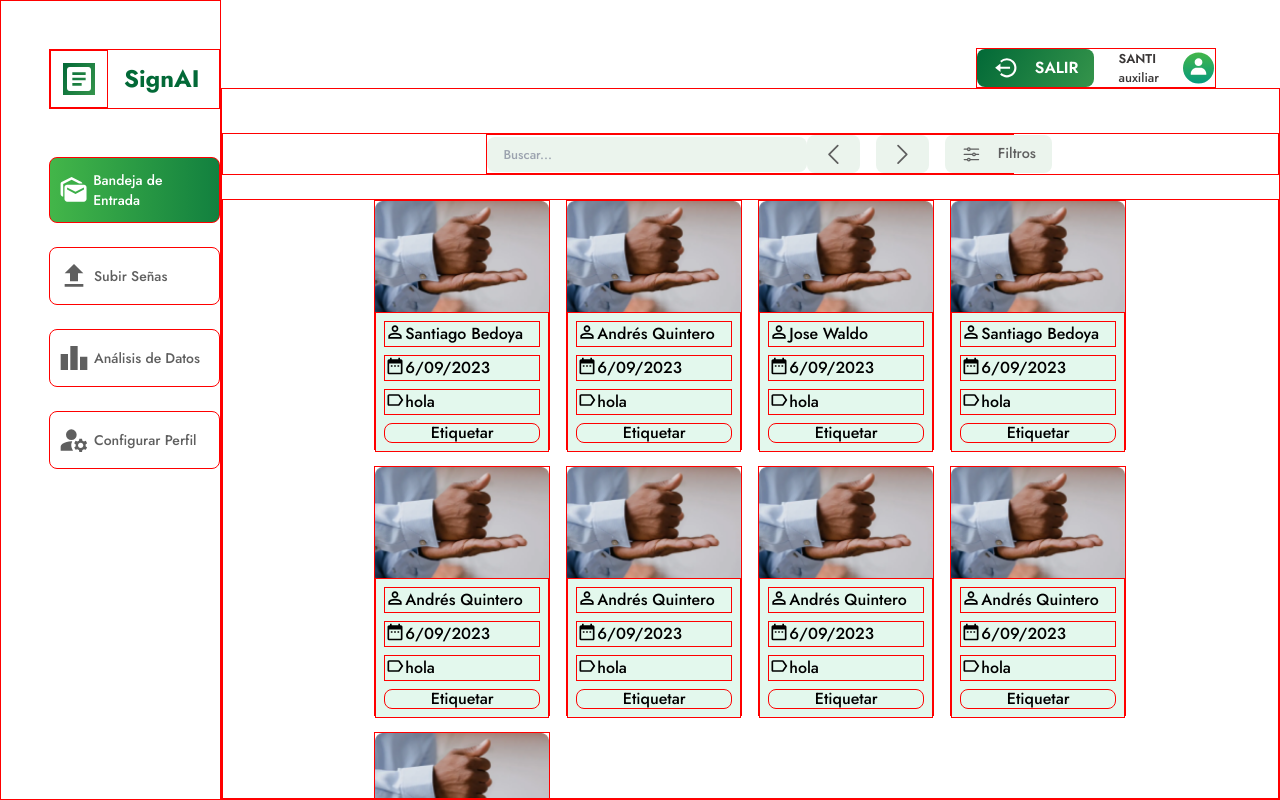
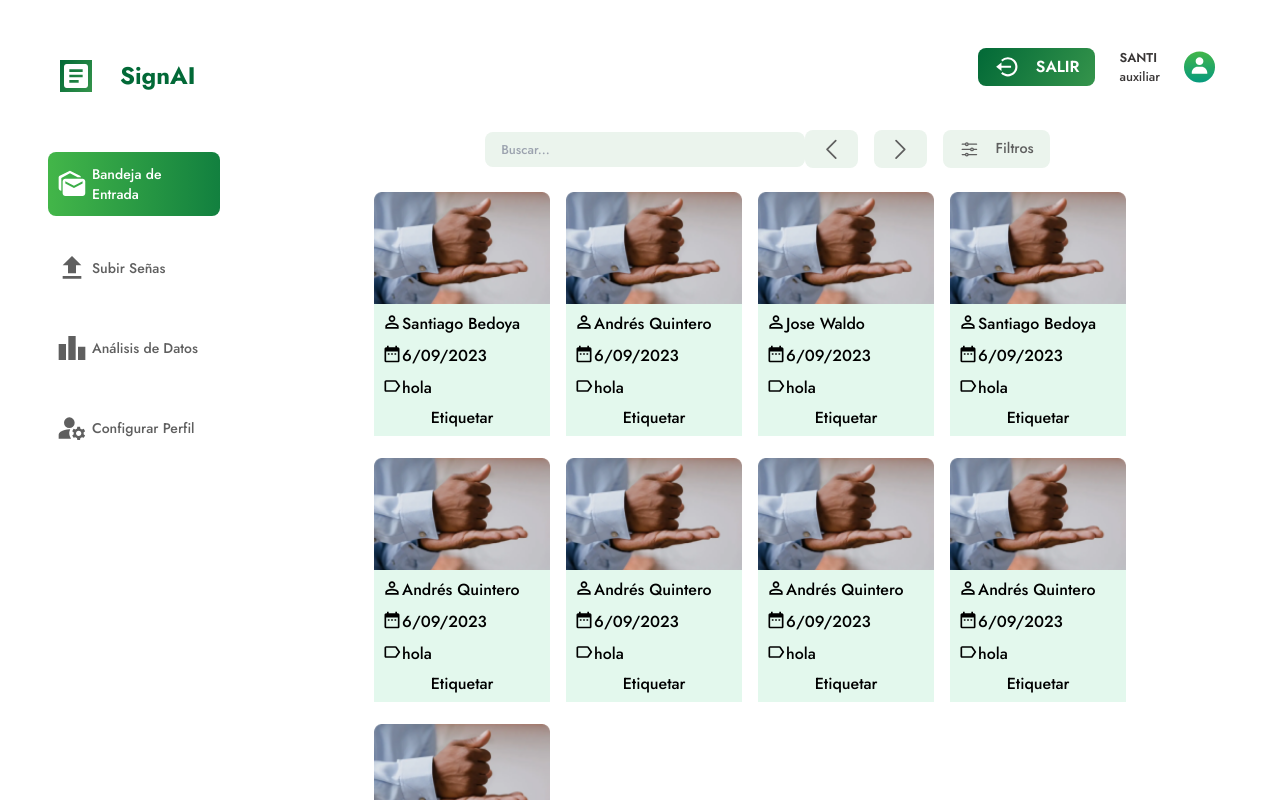
Before and after one commit to SignAIUdeA/SignAI, a Next.js app in the folder frontend/: page /ProfesionalDashboard in a window 1280 px wide. Built offline with nearby package versions, Linux system fonts and the light colour scheme.

Commit message:
Se sigue trabajando en las vistas

```diff
--- a/frontend/components/aside/ProvisionalSidebar.tsx
+++ b/frontend/components/aside/ProvisionalSidebar.tsx
@@ -9,10 +9,10 @@ import styles from './aside.module.css';
 const ProvisionalSidebar = () => {
   const router = useRouter()
   return (
-    <aside className='hidden w-64 md:flex flex-col gap-12 pt-12 pl-12 debug'>
+    <aside className='hidden w-64 md:flex flex-col gap-12 pt-12 pl-12'>
 
-        <div className='debug flex gap-4 items-center'>
-          <button className='bg-white debug'>
+        <div className=' flex gap-4 items-center'>
+          <button className='bg-white '>
             <MdArticle className='h-8 w-8 button-sidebar'/>
           </button>
           <span className='text-[var(--green-dark)] font-bold text-2xl'>SignAI</span>
@@ -23,7 +23,7 @@ const ProvisionalSidebar = () => {
             <li key={item.title} onClick={() => router.push(item.link)}>
               <Link
                 href={item.link}
-                className={router.pathname === item.link ? 'debug Link-sidebar background-active' : 'debug Link-sidebar background text-[var(--grey-light)]'}>
+                className={router.pathname === item.link ? ' Link-sidebar background-active' : ' Link-sidebar background text-[var(--grey-light)]'}>
                 {item.icon}
                 <span className='text-sm'>
                   {item.title}
--- a/frontend/components/aside/aside.services.tsx
+++ b/frontend/components/aside/aside.services.tsx
@@ -16,7 +16,7 @@ export const SidebarData: SidebarDataItemType[] = [
     {
         title: 'Subir Señas',
         icon: <MdFileUpload className='h-8 w-8'/>,
-        link: '/uploadfile'
+        link: '/profesionalUploadfile'
     },
     {
         title: 'Análisis de Datos',
--- a/frontend/components/card/Card.tsx
+++ b/frontend/components/card/Card.tsx
@@ -12,22 +12,22 @@ interface CardProps {
 
 const Card = ({name, date, label}: CardProps) => {
     return(
-      <div className='flex flex-col debug w-44 h-[250px]'>
+      <div className='flex flex-col  w-44 h-[250px]'>
         <Image  src="/sign.png" width={176} height={100} alt="sign"/>
-        <div className='flex flex-col gap-2 p-2 bg-[#E3F8ED] debug'>
-          <div className='flex debug'>
+        <div className='flex flex-col gap-2 p-2 bg-[#E3F8ED] '>
+          <div className='flex '>
             <MdOutlinePermIdentity className='h-5 w-5'/>
             <span>{name}</span>
           </div>
-          <div className='flex debug'>
+          <div className='flex '>
             <MdDateRange className='h-5 w-5'/>
             <span>{date}</span>
           </div>
-          <div className='flex debug'>
+          <div className='flex '>
             <MdLabelOutline className='h-5 w-5'/>
             <span>{label}</span>
           </div>
-          <button className='w-30 h-5 flex justify-center items-center p-0 rounded-lg debug bg-'>
+          <button className='w-30 h-5 flex justify-center items-center p-0 rounded-lg  bg-'>
             <span>Etiquetar</span>
           </button>
         </div>
--- a/frontend/components/config-profile/ConfigProfile.tsx
+++ b/frontend/components/config-profile/ConfigProfile.tsx
@@ -40,12 +40,12 @@ const ConfigProfile = () => {
         {/* <div className={styles.AvatarContainer}>
             <IconAvatarUser width="100px" height="100px" />
         </div> */}
-        <section className={`${styles.SectionData} debug`}>
+        <section className={`${styles.SectionData} `}>
             <div>
-                <h3 className={`${styles.FormTitle} debug`}>{profileData.name}</h3>
-                <h3 className={`${styles.FormTitle} debug`}>{profileData.lastName}</h3>
+                <h3 className={`${styles.FormTitle} `}>{profileData.name}</h3>
+                <h3 className={`${styles.FormTitle} `}>{profileData.lastName}</h3>
             </div>
-            <ul className="debug flex flex-col gap-4">
+            <ul className=" flex flex-col gap-4">
 
                 <li className="flex gap-4">
                     <MdLocationOn className="h-8 w-8"/>
--- a/frontend/components/filter-section/FilterSection.tsx
+++ b/frontend/components/filter-section/FilterSection.tsx
@@ -3,7 +3,7 @@ import style from "./filter-section.module.css";
 
 const FilterSection = () => {
   return (
-    <section className={`${style.FilterSection} debug`}>
+    <section className={`${style.FilterSection} `}>
       <section className={style.BarSearch}>
         <input
           className={style.BarSearchInput}
--- a/frontend/components/info-user/InfoUser.tsx
+++ b/frontend/components/info-user/InfoUser.tsx
@@ -5,7 +5,7 @@ import { UserInfo } from "./info-user.types";
 
 const InfoUser = ({ name, role }: UserInfo) => {
   return (
-    <section className={`${style.SectionInfoUser} debug`}>
+    <section className={`${style.SectionInfoUser} `}>
       <Link className={style.BtnLogout} href={"/newlogin"}>
         <IconLogout width="1.6rem" height="1.6rem" />
         <span>SALIR</span>
--- a/frontend/layouts/Layout.tsx
+++ b/frontend/layouts/Layout.tsx
@@ -20,7 +20,7 @@ const Layout = ({children}: LayoutProps) => {
               <InfoUser name='santi' role='auxiliar'/>
             </div>
             {/* <section className='flex h-full w-full debug'> */}
-            <section className='flex debug overflow-y-auto h-full'>
+            <section className='flex  overflow-y-auto h-full'>
                 {children}
             </section>
           </div>
--- a/frontend/pages/ProfesionalDashboard.tsx
+++ b/frontend/pages/ProfesionalDashboard.tsx
@@ -10,7 +10,7 @@ const ProfesionalDashboard = () => {
     <>
       <Layout>
         <div className='flex flex-col w-full h-full'>
-            <div className='flex justify-center mt-11 debug'>
+            <div className='flex justify-center mt-11'>
               <FilterSection/>
             </div>
             <DesktopCards/>
@@ -23,7 +23,7 @@ const ProfesionalDashboard = () => {
 
 const DesktopCards = () => {
   return (
-    <div className='hidden md:grid h-full mt-6 justify-items-center debug overflow-y-auto'>
+    <div className='hidden md:grid h-full mt-6 justify-items-center overflow-y-auto'>
       <div className='grid sm:grid-cols-2 md:grid-cols-3 lg:grid-cols-4 gap-4'>
         {CardData.map((item, index) => (
           <Card key={index} name={item.name} date={item.date} label={item.label} />
@@ -35,7 +35,7 @@ const DesktopCards = () => {
 
 const MobileCards = () =>{
   return(
-    <div className='md:hidden sm:grid h-full mt-6 justify-items-center debug'>
+    <div className='md:hidden sm:grid h-full mt-6 justify-items-center '>
       <div className='grid sm:grid-cols-2'>
         {CardData.map((item, index) => (
           <Card key={index} name={item.name} date={item.date} label={item.label} />
--- /dev/null
+++ b/frontend/pages/profesionalUploadfile.tsx
@@ -0,0 +1,13 @@
+import DragDrop from '@/components/DragDrop'
+import Layout from '@/layouts/Layout'
+import React from 'react'
+
+const profesionalUploadfile = () => {
+  return (
+    <Layout>
+        <DragDrop/>
+    </Layout>
+  )
+}
+
+export default profesionalUploadfile
```
Also changed, not shown: frontend/components/DragDrop.js (+5 -2 lines).
